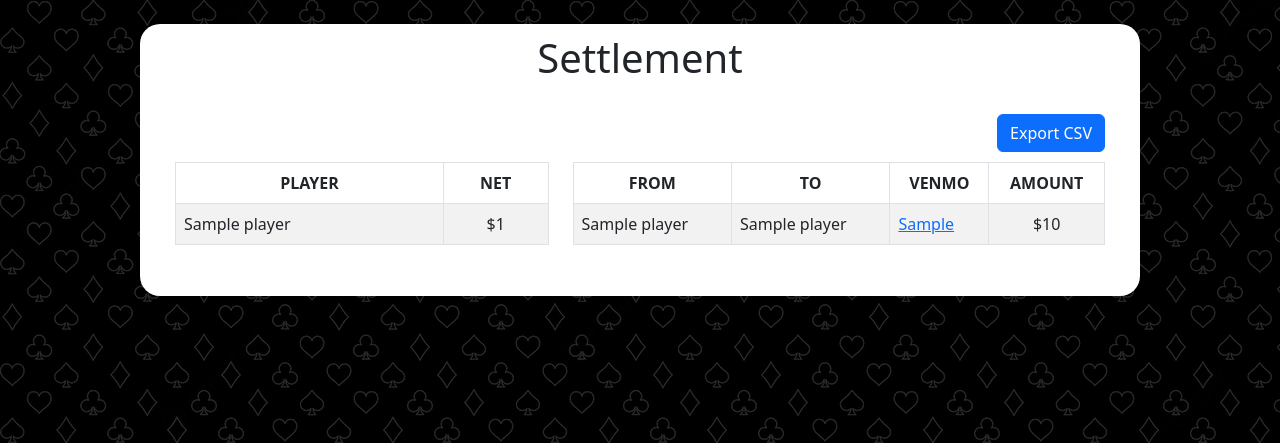
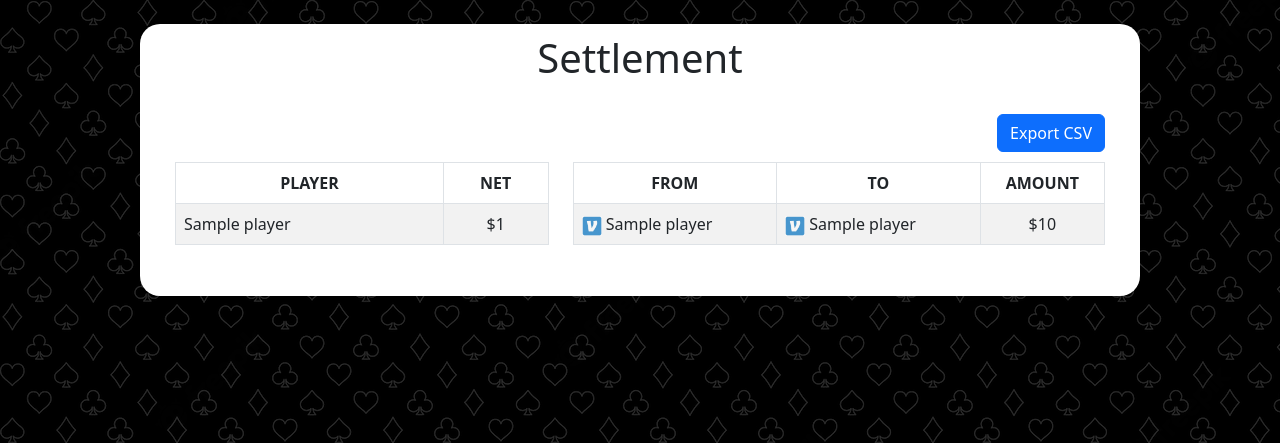
Before and after one commit to mmuoio/poker-manager, a Flask app: page /payout?game_id=1 in a window 1280 px wide. Shown: the part 56-499 px from the top of the page. Run offline with Flask 2, Linux system fonts and the light colour scheme; tables that the repository leaves empty hold one stand-in row (values such as "Sample post"); some libraries are stand-ins or nearby versions.

Commit message:
Venmo links

```diff
--- a/website/templates/payout.html
+++ b/website/templates/payout.html
@@ -47,7 +47,6 @@
 			<tr>
 				<th scope="col" style="text-align:center">FROM</th>
 				<th scope="col" style="text-align:center">TO</th>
-				<th scope="col" style="text-align:center">VENMO</th>
 				<th scope="col" style="text-align:center">AMOUNT</th>
 			</tr>
 			</thead>
@@ -56,18 +55,13 @@
 			<tr>
 				<td>{% for player in players %}
 						{% if player['id'] == payment.payer %}
-						{{ player.name }}
+						<a href="https://account.venmo.com/u/{{player.venmo.replace('@','')}}" target="_blank"><img src="/static/venmo.png" style="height: 20px"/></a> {{ player.name }}
 						{% endif %}
 					{% endfor %}
 					</td>
 					<td>{% for player in players %}
 						{% if player['id'] == payment.payee %}
-						{{ player.name }}
-						{% endif %}
-					{% endfor %}</td>
-					<td>{% for player in players %}
-						{% if player['id'] == payment.payee %}
-						<a href="https://account.venmo.com/u/{{player.venmo.replace('@','')}}" target="_blank">{{player.venmo.replace("@","")}}</a>
+						<a href="https://account.venmo.com/u/{{player.venmo.replace('@','')}}" target="_blank"><img src="/static/venmo.png" style="height: 20px"/></a> {{ player.name }}
 						{% endif %}
 					{% endfor %}</td>
 				<td align="center">${{ payment.amount }}</td>
```
Also changed, not shown: website/static/venmo.png (added).
